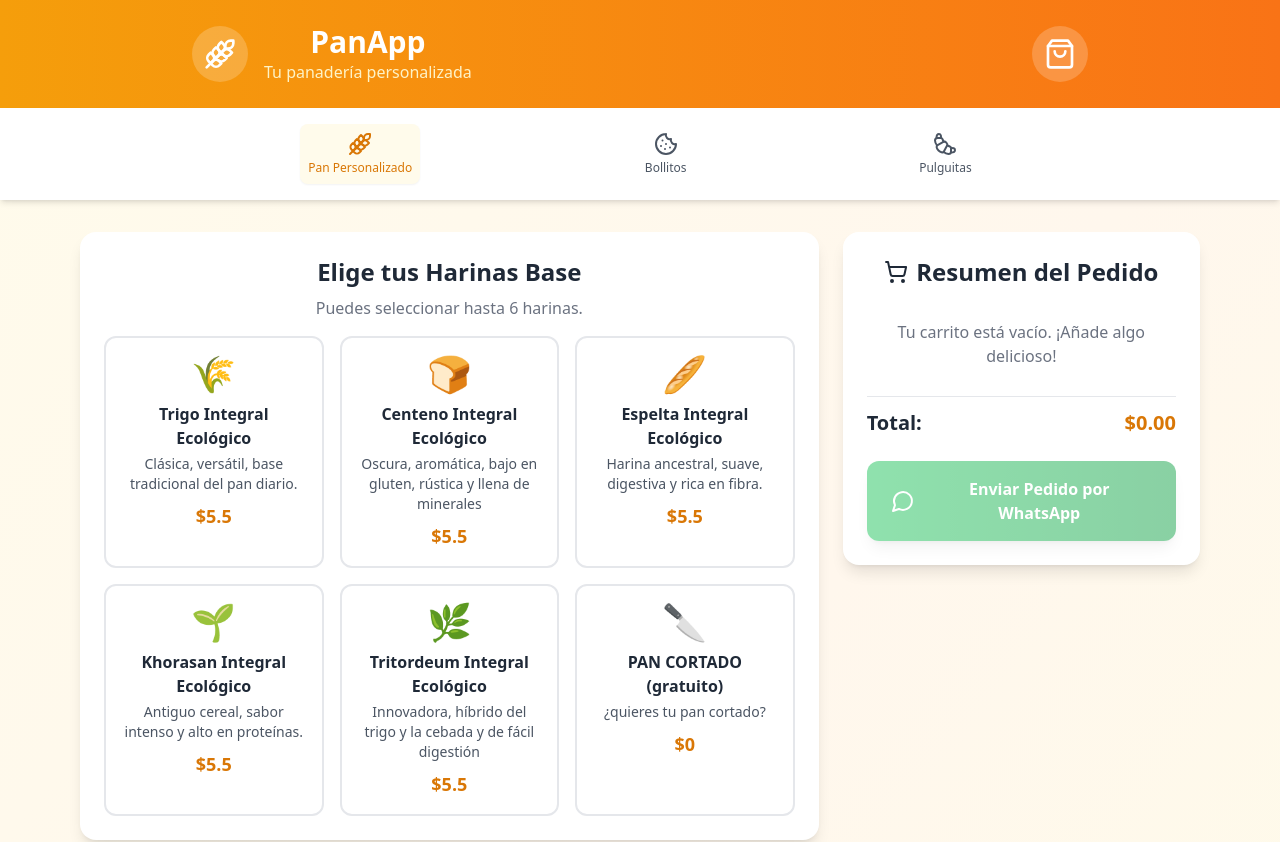
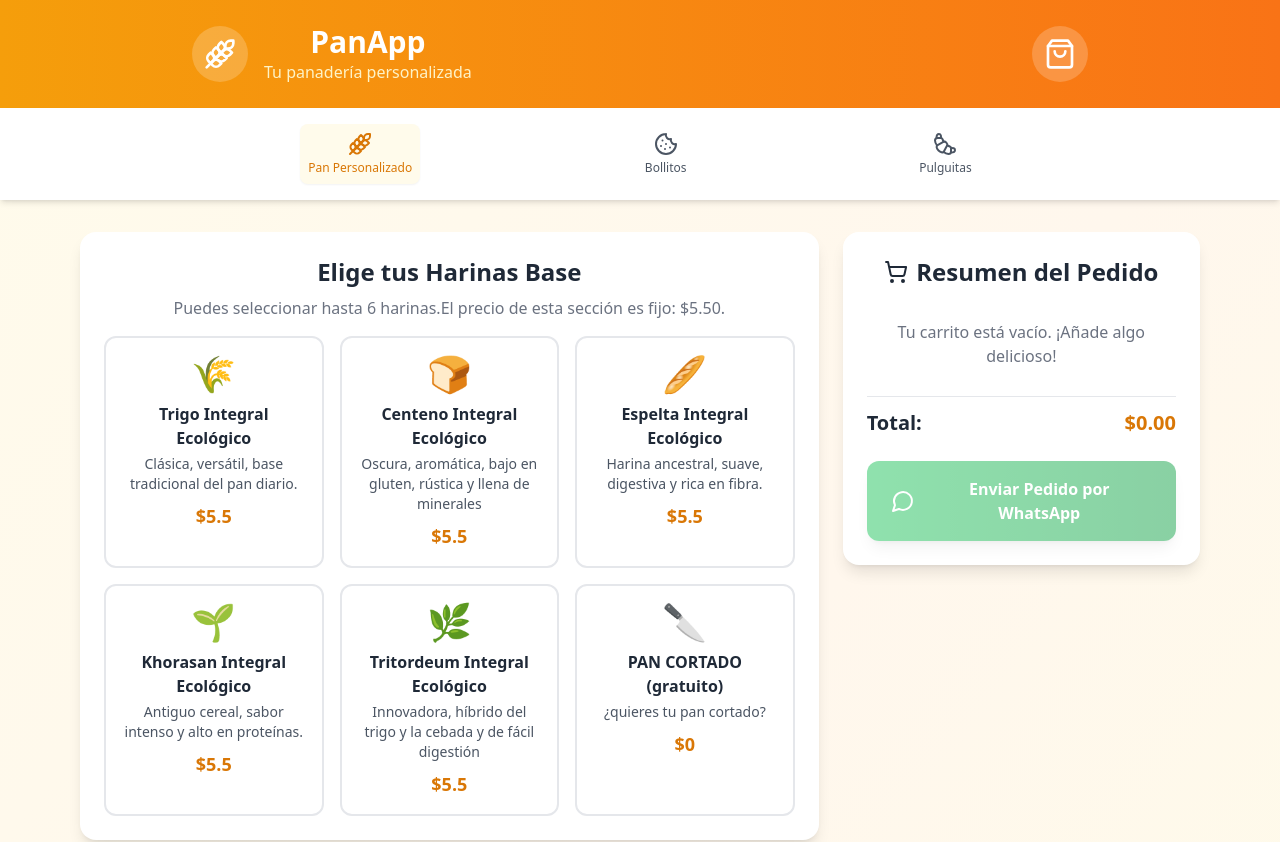
Before and after one commit to ruiznietocom-web/panes4, a React (Create React App) app: page / in a window 1280 px wide. Shown: the top 842 px of the page. Built offline with nearby package versions, Linux system fonts and the light colour scheme.

Commit message:
Update HarinaSelector.js

```diff
--- a/src/components/HarinaSelector.js
+++ b/src/components/HarinaSelector.js
@@ -19,7 +19,7 @@ const HarinaSelector = ({ selectedHarinas, onToggleHarina }) => {
         Elige tus Harinas Base
       </h2>
       <p className="text-gray-500 text-center mb-4">
-        Puedes seleccionar hasta {maxHarinas} harinas.
+        Puedes seleccionar hasta {maxHarinas} harinas.El precio de esta sección es fijo: ${fixedHarinaPrice.toFixed(2)}.
       </p>
 
       <div className="grid grid-cols-1 md:grid-cols-2 lg:grid-cols-3 gap-4">
```
